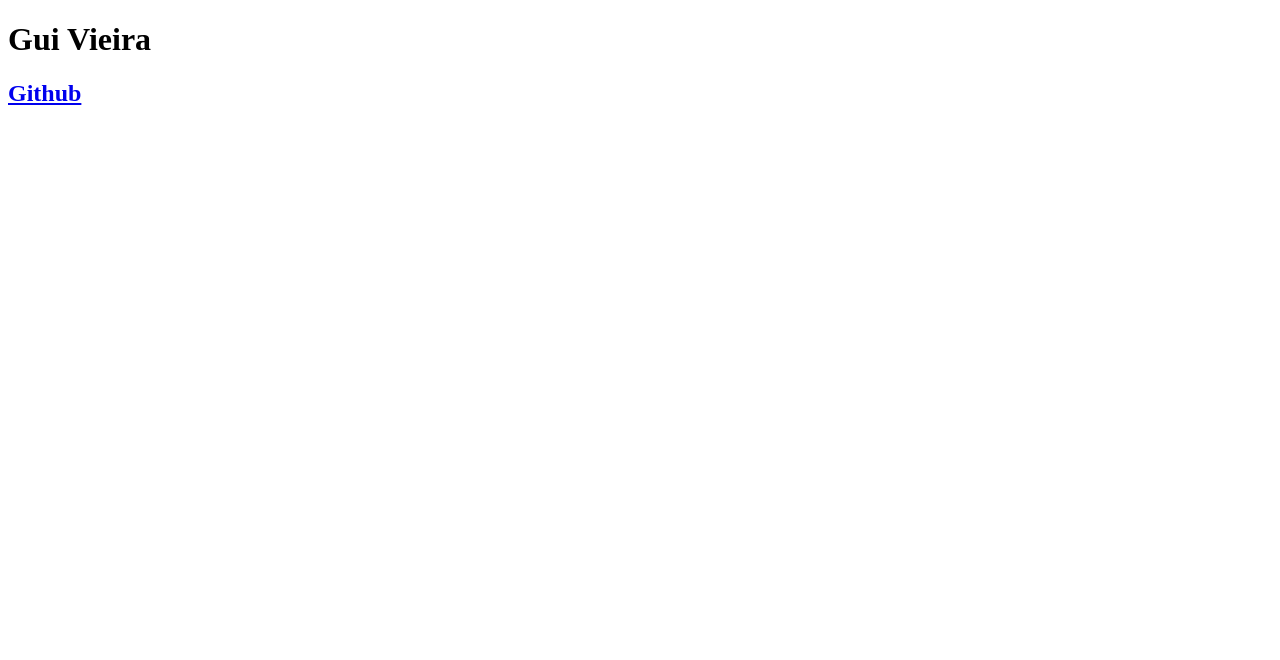
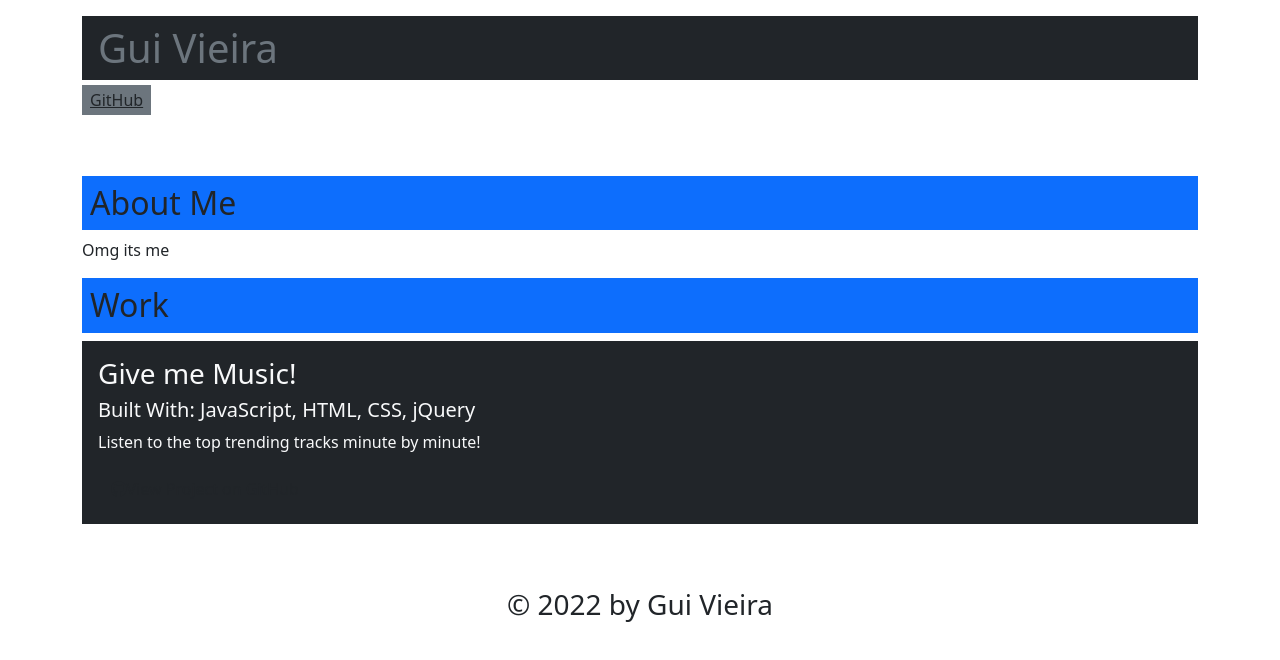
Before and after one commit to vieiragcv/portfolio-generator, a website: page index.html in a window 1280 px wide. Drawn offline with nearby package versions, Linux system fonts and the light colour scheme.

Commit message:
finalized HTML generation

```diff
--- a/index.html
+++ b/index.html
@@ -1,15 +1,55 @@
 
   <!DOCTYPE html>
   <html lang="en">
+
   <head>
     <meta charset="UTF-8">
     <meta name="viewport" content="width=device-width, initial-scale=1.0">
     <meta http-equiv="X-UA-Compatible" content="ie=edge">
     <title>Portfolio Demo</title>
+    <link rel="stylesheet" href="https://cdnjs.cloudflare.com/ajax/libs/font-awesome/5.11.2/css/all.min.css">
+    <link href="https://fonts.googleapis.com/css?family=Public+Sans:300i,300,500&display=swap" rel="stylesheet">
+    <link href="https://cdn.jsdelivr.net/npm/bootstrap@5.1.3/dist/css/bootstrap.min.css" rel="stylesheet" integrity="sha384-1BmE4kWBq78iYhFldvKuhfTAU6auU8tT94WrHftjDbrCEXSU1oBoqyl2QvZ6jIW3" crossorigin="anonymous">
   </head>
 
   <body>
-    <h1>Gui Vieira</h1>
-    <h2><a href="https://github.com/vieiragcv">Github</a></h2>
+    <header>
+      <div class="container flex-row justify-space-between align-center py-3">
+        <h1 class="page-title text-secondary bg-dark py-2 px-3">Gui Vieira</h1>
+        <nav class="flex-row">
+          <a class="ml-2 my-1 px-2 py-1 bg-secondary text-dark" href="https://github.com/vieiragcv">GitHub</a>
+        </nav>
+      </div>
+    </header>
+    <main class="container my-5">
+
+    <section class="my-3" id="about">
+      <h2 class="text-dark bg-primary p-2 display-inline-block">About Me</h2>
+      <p>Omg its me</p>
+    </section>
+
+
+    <section class="my-3" id="portfolio">
+      <h2 class="text-dark bg-primary p-2 display-inline-block">Work</h2>
+      <div class="flex-row justify-space-between">
+
+      <div class="col-12 mb-2 bg-dark text-light p-3 flex-column">
+        <h3 class="portfolio-item-title text-light">Give me Music!</h3>
+        <h5 class="portfolio-languages">
+          Built With:
+          JavaScript, HTML, CSS, jQuery
+        </h5>
+        <p>Listen to the top trending tracks minute by minute!</p>
+        <a href="https://github.com/vieiragcv/project-1-team-8" class="btn mt-auto"><i class="fab fa-github mr-2"></i>View Project on GitHub</a>
+      </div>
+
+
+      </div>
+    </section>
+
+    </main>
+    <footer class="container text-center py-3">
+      <h3 class="text-dark">&copy; 2022 by Gui Vieira</h3>
+    </footer>
   </body>
   </html>
--- a/src/page-template.js
+++ b/src/page-template.js
@@ -1,3 +1,46 @@
+
+const generateProjects = projectsArr => {
+  return `
+    <section class="my-3" id="portfolio">
+      <h2 class="text-dark bg-primary p-2 display-inline-block">Work</h2>
+      <div class="flex-row justify-space-between">
+      ${projectsArr
+        .filter(({ feature }) => feature)
+        .map(({ name, description, languages, link }) => {
+          return `
+          <div class="col-12 mb-2 bg-dark text-light p-3">
+            <h3 class="portfolio-item-title text-light">${name}</h3>
+            <h5 class="portfolio-languages">
+              Built With:
+              ${languages.join(', ')}
+            </h5>
+            <p>${description}</p>
+            <a href="${link}" class="btn"><i class="fab fa-github mr-2"></i>View Project on GitHub</a>
+          </div>
+        `;
+        })
+        .join('')}
+
+      ${projectsArr
+        .filter(({ feature }) => !feature)
+        .map(({ name, description, languages, link }) => {
+          return `
+          <div class="col-12 col-md-6 mb-2 bg-dark text-light p-3 flex-column">
+            <h3 class="portfolio-item-title text-light">${name}</h3>
+            <h5 class="portfolio-languages">
+              Built With:
+              ${languages.join(', ')}
+            </h5>
+            <p>${description}</p>
+            <a href="${link}" class="btn mt-auto"><i class="fab fa-github mr-2"></i>View Project on GitHub</a>
+          </div>
+        `;
+        })
+        .join('')}
+      </div>
+    </section>
+  `;
+};
 
 const generateAbout = aboutText => {
   if (!aboutText) {
@@ -32,7 +75,7 @@ module.exports = templateData => {
     <title>Portfolio Demo</title>
     <link rel="stylesheet" href="https://cdnjs.cloudflare.com/ajax/libs/font-awesome/5.11.2/css/all.min.css">
     <link href="https://fonts.googleapis.com/css?family=Public+Sans:300i,300,500&display=swap" rel="stylesheet">
-    <link rel="stylesheet" href="style.css">
+    <link href="https://cdn.jsdelivr.net/npm/bootstrap@5.1.3/dist/css/bootstrap.min.css" rel="stylesheet" integrity="sha384-1BmE4kWBq78iYhFldvKuhfTAU6auU8tT94WrHftjDbrCEXSU1oBoqyl2QvZ6jIW3" crossorigin="anonymous">
   </head>
 
   <body>
@@ -48,6 +91,7 @@ module.exports = templateData => {
     </header>
     <main class="container my-5">
       ${generateAbout(about)}
+      ${generateProjects(projects)}
     </main>
     <footer class="container text-center py-3">
       <h3 class="text-dark">&copy; ${new Date().getFullYear()} by ${header.name}</h3>
```
Also changed, not shown: app.js (+14 -4 lines).
